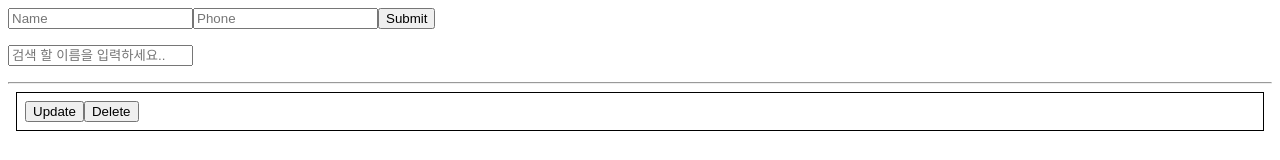
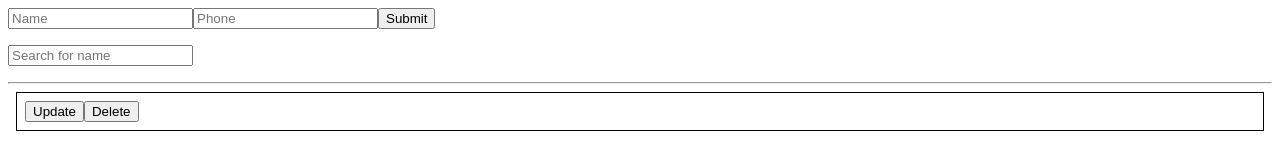
Before and after one commit to march-dave/challenge-js, a React app: page / in a window 1280 px wide. Shown: the top 160 px of the page. Built offline with nearby package versions, Linux system fonts and the light colour scheme; no server answers; the HTML template or start-up script is replaced by a standard one.

Commit message:
up to date

```diff
--- a/src/App.js
+++ b/src/App.js
@@ -82,7 +82,7 @@ class App extends Component {
         <EmployeeForm onCreate={this.handleCreate} />
         <p>
           <input
-            placeholder="검색 할 이름을 입력하세요.."
+            placeholder="Search for name"
             onChange={this.handleChange}
             value={keyword}
           />
```
Also changed, not shown: 1 other file (tests, documents, lock files or other folders).
